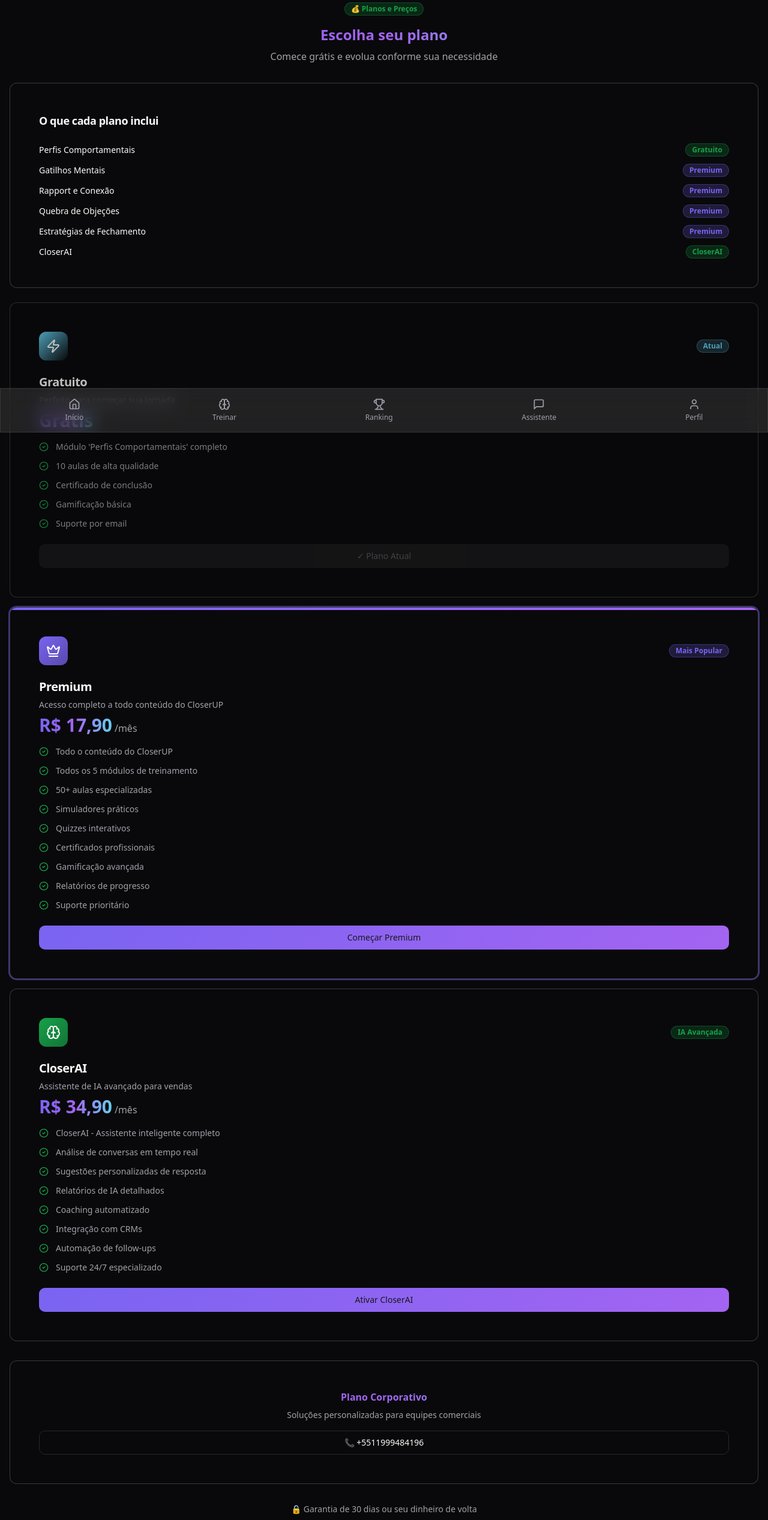
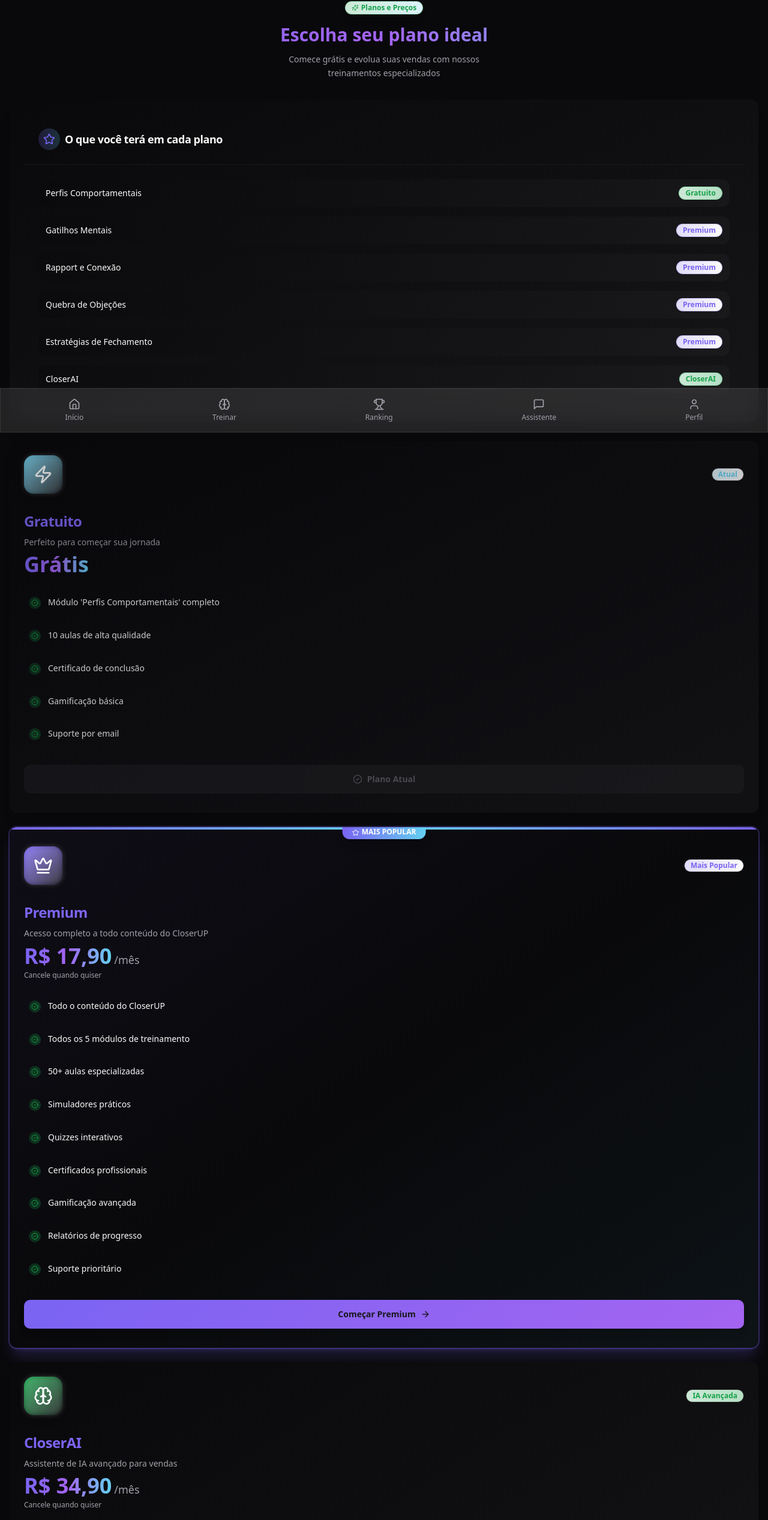
Before and after one commit to CRMLeadUP/closer-up, a React (Vite) app: page /plans in a window 1280 px wide. Shown: the part 79-2613 px from the top of the page at 60% size. Built offline with nearby package versions, Linux system fonts and the light colour scheme.

Commit message:
Improve subscription plan presentation
Improve the presentation of subscription plans.

```diff
--- a/src/pages/Plans.tsx
+++ b/src/pages/Plans.tsx
@@ -2,7 +2,7 @@
 import { Button } from "@/components/ui/button";
 import { Card, CardContent, CardHeader, CardTitle } from "@/components/ui/card";
 import { Badge } from "@/components/ui/badge";
-import { CheckCircle2, Crown, Zap, Users, Brain } from "lucide-react";
+import { CheckCircle2, Crown, Zap, Users, Brain, Star, Sparkles, ArrowRight, Shield } from "lucide-react";
 import MobileHeader from "@/components/MobileHeader";
 import AppBottomNav from "@/components/AppBottomNav";
 import { supabase } from "@/integrations/supabase/client";
@@ -126,28 +126,42 @@ const Plans = () => {
 
       <div className="pt-20 pb-24 px-4">
         {/* Header */}
-        <div className="text-center mb-8">
-          <Badge className="mb-4 bg-sales-success/20 text-sales-success border-sales-success/30">
-            💰 Planos e Preços
+        <div className="text-center mb-8 animate-fade-in">
+          <Badge className="mb-4 bg-gradient-to-r from-sales-success/20 to-sales-accent/20
+                         text-sales-success border-sales-success/30
+                         hover:from-sales-success/30 hover:to-sales-accent/30
+                         transition-all duration-300 shadow-lg hover:shadow-xl hover:scale-105">
+            <Sparkles className="h-3 w-3 mr-1 animate-pulse" />
+            Planos e Preços
           </Badge>
-          <h1 className="text-2xl font-bold gradient-text mb-2">
-            Escolha seu plano
+          <h1 className="text-3xl font-bold gradient-text mb-3 animate-scale-in">
+            Escolha seu plano ideal
           </h1>
-          <p className="text-muted-foreground">
-            Comece grátis e evolua conforme sua necessidade
+          <p className="text-muted-foreground text-sm max-w-sm mx-auto leading-relaxed">
+            Comece grátis e evolua suas vendas com nossos treinamentos especializados
           </p>
         </div>
 
         {/* Module Breakdown */}
-        <Card className="card-glass mb-6">
-          <CardHeader>
-            <CardTitle className="text-lg">O que cada plano inclui</CardTitle>
+        <Card className="card-glass mb-8 shadow-xl border-0 bg-gradient-to-br from-background/90 to-muted/40 animate-fade-in">
+          <CardHeader className="border-b border-border/50">
+            <CardTitle className="text-lg flex items-center gap-2">
+              <div className="bg-gradient-to-r from-sales-primary/20 to-sales-accent/20
+                            rounded-full p-2">
+                <Star className="h-5 w-5 text-sales-primary" />
+              </div>
+              O que você terá em cada plano
+            </CardTitle>
           </CardHeader>
-          <CardContent className="space-y-3">
+          <CardContent className="space-y-4 p-6">
             {moduleBreakdown.map((module, index) => (
-              <div key={index} className="flex items-center justify-between">
-                <span className="text-sm">{module.name}</span>
-                <Badge className={`text-xs bg-${module.color}/20 text-${module.color} border-${module.color}/30`}>
+              <div key={index} className="flex items-center justify-between p-3
+                                       rounded-xl bg-gradient-to-r from-background/50 to-muted/30
+                                       hover:from-sales-primary/10 hover:to-sales-accent/10
+                                       transition-all duration-300 hover:scale-[1.02]">
+                <span className="text-sm font-medium">{module.name}</span>
+                <Badge className={`text-xs bg-gradient-to-r from-${module.color}/20 to-${module.color}/30
+                                 text-${module.color} border-${module.color}/30 shadow-sm`}>
                   {module.plan}
                 </Badge>
               </div>
@@ -156,67 +170,98 @@ const Plans = () => {
         </Card>
 
         {/* Plans */}
-        <div className="space-y-4">
+        <div className="space-y-6">
           {plans.map((plan, index) => {
             const IconComponent = plan.icon;
             return (
               <Card
                 key={index}
-                className={`relative overflow-hidden transition-all duration-300 ${
-                  plan.highlight
-                    ? 'card-glass ring-2 ring-sales-primary/50 success-glow'
-                    : 'card-glass'
-                } ${plan.current ? 'opacity-75' : ''}`}
+                className={`relative overflow-hidden transition-all duration-500 hover:scale-[1.02]
+                          animate-fade-in shadow-xl border-0
+                          ${plan.highlight
+                            ? 'bg-gradient-to-br from-sales-primary/5 via-background/90 to-sales-accent/5 ring-2 ring-sales-primary/30 shadow-sales-primary/20'
+                            : 'bg-gradient-to-br from-background/90 to-muted/40'
+                          } ${plan.current ? 'opacity-80' : 'hover:shadow-2xl'}`}
+                style={{ animationDelay: `${index * 150}ms` }}
               >
+                {/* Popular Badge */}
                 {plan.highlight && (
-                  <div className="absolute top-0 left-0 w-full h-1 bg-gradient-primary"></div>
+                  <div className="absolute top-0 left-0 w-full">
+                    <div className="bg-gradient-to-r from-sales-primary via-sales-accent to-sales-primary h-1"></div>
+                    <div className="absolute -top-1 left-1/2 transform -translate-x-1/2
+                                  bg-gradient-to-r from-sales-primary to-sales-accent
+                                  text-white text-xs font-bold px-4 py-1 rounded-b-lg shadow-lg">
+                      <Star className="h-3 w-3 inline mr-1" />
+                      MAIS POPULAR
+                    </div>
+                  </div>
                 )}
 
-                <CardHeader className="pb-4">
-                  <div className="flex items-center justify-between mb-4">
-                    <div className={`w-12 h-12 rounded-xl bg-gradient-to-br from-${plan.badgeColor} to-${plan.badgeColor}/70 flex items-center justify-center`}>
-                      <IconComponent className="h-6 w-6 text-white" />
+                <CardHeader className={`pb-6 ${plan.highlight ? 'pt-8' : 'pt-6'}`}>
+                  <div className="flex items-center justify-between mb-6">
+                    <div className={`relative w-16 h-16 rounded-2xl
+                                   bg-gradient-to-br from-${plan.badgeColor} via-${plan.badgeColor}/80 to-${plan.badgeColor}/60
+                                   flex items-center justify-center shadow-lg
+                                   group-hover:scale-110 transition-transform duration-300`}>
+                      <IconComponent className="h-8 w-8 text-white" />
+                      <div className="absolute inset-0 rounded-2xl bg-white/20 blur-sm"></div>
                     </div>
                     <Badge
-                      variant="outline"
-                      className={`bg-${plan.badgeColor}/20 text-${plan.badgeColor} border-${plan.badgeColor}/30`}
+                      className={`bg-gradient-to-r from-${plan.badgeColor}/20 to-${plan.badgeColor}/30
+                                text-${plan.badgeColor} border-${plan.badgeColor}/40 shadow-sm
+                                hover:scale-105 transition-transform duration-300`}
                     >
                       {plan.badge}
                     </Badge>
                   </div>
 
-                  <CardTitle className="text-xl mb-1">{plan.name}</CardTitle>
-                  <p className="text-sm text-muted-foreground mb-4">
-                    {plan.description}
-                  </p>
+                  <div className="space-y-2 mb-6">
+                    <CardTitle className="text-2xl gradient-text">{plan.name}</CardTitle>
+                    <p className="text-sm text-muted-foreground leading-relaxed">
+                      {plan.description}
+                    </p>
+                  </div>
 
-                  <div className="mb-4">
-                    <span className="text-3xl font-bold gradient-text">{plan.price}</span>
+                  <div className="mb-6">
+                    <div className="flex items-baseline gap-1">
+                      <span className="text-4xl font-bold gradient-text">{plan.price}</span>
+                      {plan.priceSubtext && (
+                        <span className="text-muted-foreground text-lg">{plan.priceSubtext}</span>
+                      )}
+                    </div>
                     {plan.priceSubtext && (
-                      <span className="text-muted-foreground ml-1">{plan.priceSubtext}</span>
+                      <p className="text-xs text-muted-foreground mt-1">
+                        Cancele quando quiser
+                      </p>
                     )}
                   </div>
                 </CardHeader>
 
-                <CardContent className="pt-0">
-                  <ul className="space-y-3 mb-6">
+                <CardContent className="pt-0 pb-8">
+                  <div className="space-y-4 mb-8">
                     {plan.features.map((feature, featureIndex) => (
-                      <li key={featureIndex} className="flex items-center gap-3">
-                        <CheckCircle2 className="h-4 w-4 text-sales-success flex-shrink-0" />
-                        <span className="text-sm text-muted-foreground">{feature}</span>
-                      </li>
+                      <div key={featureIndex}
+                           className="flex items-start gap-3 p-2 rounded-lg
+                                    hover:bg-muted/30 transition-all duration-200"
+                           style={{ animationDelay: `${(index * 150) + (featureIndex * 50)}ms` }}>
+                        <div className="bg-gradient-to-r from-sales-success/20 to-sales-success/30
+                                      rounded-full p-1 mt-0.5">
+                          <CheckCircle2 className="h-3 w-3 text-sales-success" />
+                        </div>
+                        <span className="text-sm leading-relaxed flex-1">{feature}</span>
+                      </div>
                     ))}
-                  </ul>
+                  </div>
 
-                   <Button
-                    className={`w-full ${
+                  <Button
+                    className={`w-full h-12 text-sm font-semibold transition-all duration-300 ${
                       plan.current
                         ? 'bg-muted hover:bg-muted text-muted-foreground cursor-not-allowed'
                         : plan.highlight
-                        ? 'btn-gradient'
+                        ? 'btn-gradient shadow-lg hover:shadow-xl hover:scale-105'
                         : plan.name === 'CloserAI'
-                        ? 'btn-gradient'
-                        : 'bg-card hover:bg-muted border border-border'
+                        ? 'btn-gradient shadow-lg hover:shadow-xl hover:scale-105'
+                        : 'bg-gradient-to-r from-background/80 to-muted/60 border border-border hover:from-sales-primary/10 hover:to-sales-accent/10 hover:scale-105 shadow-md hover:shadow-lg'
                     }`}
                     disabled={plan.current || isLoading}
                     onClick={() => {
@@ -227,7 +272,22 @@ const Plans = () => {
                       }
                     }}
                   >
-                    {isLoading ? "Processando..." : plan.current ? '✓ Plano Atual' : plan.cta}
+                    {isLoading ? (
+                      <div className="flex items-center gap-2">
+                        <div className="animate-spin rounded-full h-4 w-4 border-2 border-white border-t-transparent"></div>
+                        Processando...
+                      </div>
+                    ) : plan.current ? (
+                      <div className="flex items-center gap-2">
+                        <CheckCircle2 className="h-4 w-4" />
+                        Plano Atual
+                      </div>
+                    ) : (
+                      <div className="flex items-center gap-2">
+                        {plan.cta}
+                        <ArrowRight className="h-4 w-4 group-hover:translate-x-1 transition-transform" />
+                      </div>
+                    )}
                   </Button>
                 </CardContent>
               </Card>
@@ -236,33 +296,55 @@ const Plans = () => {
         </div>
 
         {/* Corporate Plan CTA */}
-        <Card className="card-glass mt-8">
-          <CardContent className="p-6 text-center">
-            <h3 className="font-bold mb-2 gradient-text">
+        <Card className="mt-10 shadow-xl border-0 bg-gradient-to-br from-background/90 to-muted/40
+                       hover:scale-[1.02] transition-all duration-300 animate-fade-in">
+          <CardContent className="p-8 text-center">
+            <div className="bg-gradient-to-r from-sales-accent/20 to-sales-primary/20
+                          rounded-full w-16 h-16 mx-auto mb-4 flex items-center justify-center">
+              <Users className="h-8 w-8 text-sales-accent" />
+            </div>
+            <h3 className="text-xl font-bold gradient-text mb-3">
               Plano Corporativo
             </h3>
-            <p className="text-sm text-muted-foreground mb-4">
-              Soluções personalizadas para equipes comerciais
+            <p className="text-sm text-muted-foreground mb-6 max-w-sm mx-auto leading-relaxed">
+              Soluções personalizadas e treinamentos especializados para equipes comerciais de alto desempenho
             </p>
             <Button
-              variant="outline"
-              className="w-full glass-effect"
+              className="btn-gradient w-full h-12 shadow-lg hover:shadow-xl
+                       hover:scale-105 transition-all duration-300"
               onClick={() => window.open('https://wa.me/5511999484196', '_blank')}
             >
-              📞 +5511999484196
+              <div className="flex items-center gap-2">
+                <span>Falar com Especialista</span>
+                <ArrowRight className="h-4 w-4" />
+              </div>
             </Button>
           </CardContent>
         </Card>
 
         {/* Guarantee */}
-        <div className="text-center mt-8 space-y-2">
-          <p className="text-sm text-muted-foreground">
-            🔒 Garantia de 30 dias ou seu dinheiro de volta
-          </p>
-          <p className="text-xs text-muted-foreground">
-            Sem taxas ocultas • Cancele quando quiser
-          </p>
-        </div>
+        <Card className="mt-8 shadow-lg border-0 bg-gradient-to-r from-sales-success/5 to-sales-accent/5
+                       animate-fade-in">
+          <CardContent className="p-6 text-center">
+            <div className="flex items-center justify-center gap-3 mb-3">
+              <div className="bg-gradient-to-r from-sales-success/20 to-sales-success/30
+                            rounded-full p-2">
+                <Shield className="h-5 w-5 text-sales-success" />
+              </div>
+              <h4 className="font-semibold text-sales-success">Garantia Total</h4>
+            </div>
+            <p className="text-sm text-muted-foreground mb-2">
+              30 dias para testar sem riscos ou seu dinheiro de volta
+            </p>
+            <div className="flex items-center justify-center gap-4 text-xs text-muted-foreground">
+              <span>✓ Sem taxas ocultas</span>
+              <span>•</span>
+              <span>✓ Cancele quando quiser</span>
+              <span>•</span>
+              <span>✓ Suporte especializado</span>
+            </div>
+          </CardContent>
+        </Card>
       </div>
 
       <AppBottomNav />
```
